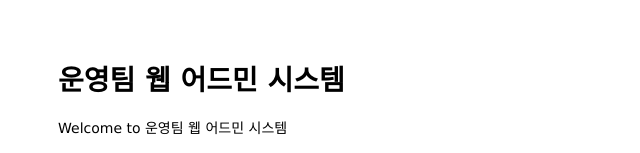
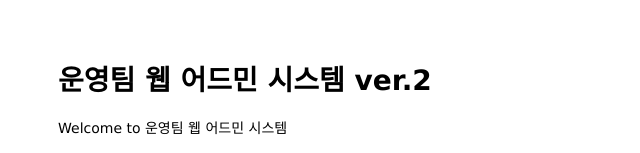
Before and after one commit to Hanna-artemis-Oh/mastering-git-github, a plain HTML site: page public/index.html in a window 1280 px wide. Shown: the top 153 px of the page, without its empty margins (0-640 px from the left). Drawn offline with Linux system fonts and the light colour scheme.

Commit message:
Change header

```diff
--- a/public/index.html
+++ b/public/index.html
@@ -6,7 +6,7 @@
 </head>
 
 <body>
-  <h1>운영팀 웹 어드민 시스템</h1>
+  <h1>운영팀 웹 어드민 시스템 ver.2</h1>
   <p>Welcome to 운영팀 웹 어드민 시스템</p>
 </body>
 
```
